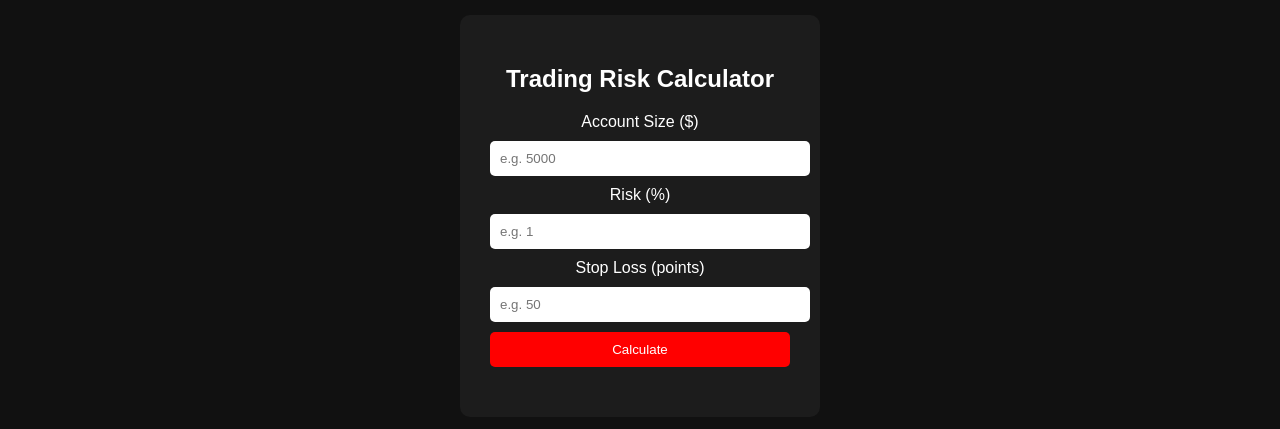
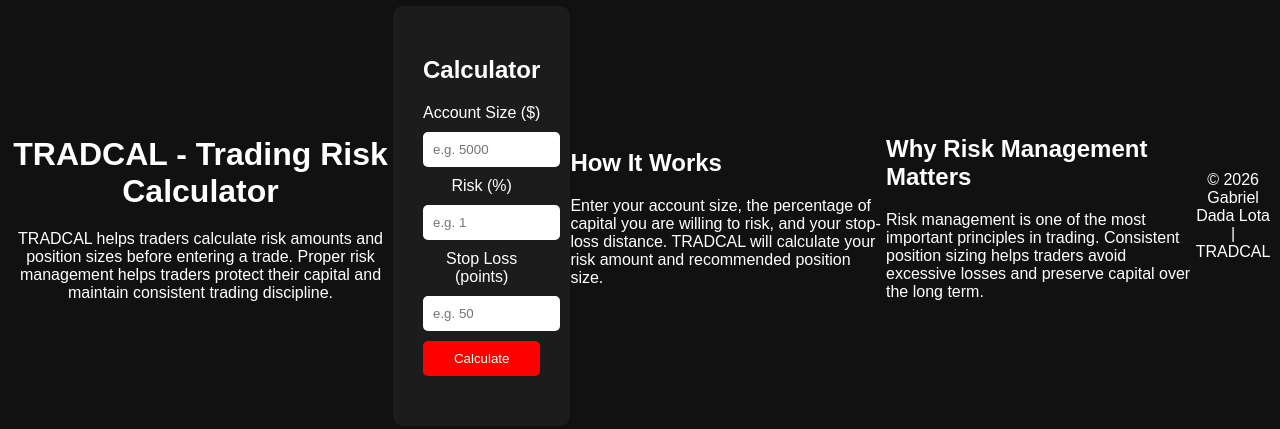
Before and after one commit to gabriellota4-beep/trading-risk-calculator, a website: page index.html in a window 1280 px wide. Shown: the part 192-621 px from the top of the page. Drawn offline with Linux system fonts and the light colour scheme.

Commit message:
Improve accessibility and site structure

```diff
--- a/assets/js/script.js
+++ b/assets/js/script.js
@@ -24,12 +24,21 @@ function calculate() {
     const data = calculateRisk(account, risk, stop);
 
     result.innerHTML = `
-        Risk Amount: $${data.riskAmount.toFixed(2)} <br>
-        Position Size: ${data.positionSize.toFixed(2)}
+        <p><strong>Risk Amount:</strong> $${data.riskAmount.toFixed(2)}</p>
+        <p><strong>Position Size:</strong> ${data.positionSize.toFixed(2)}</p>
     `;
 }
 
+// EVENT LISTENER
+document.addEventListener("DOMContentLoaded", () => {
+    const calculateButton = document.getElementById("calculate-btn");
+
+    if (calculateButton) {
+        calculateButton.addEventListener("click", calculate);
+    }
+});
+
 // EXPORT FOR JEST
-if (typeof module !== 'undefined') {
+if (typeof module !== "undefined") {
     module.exports = { calculateRisk };
 }
--- a/index.html
+++ b/index.html
@@ -3,15 +3,26 @@
 <head>
     <meta charset="UTF-8">
     <meta name="viewport" content="width=device-width, initial-scale=1.0">
-    <title>Trading Risk Calculator</title>
+    <title>TRADCAL - Trading Risk Calculator</title>
     <link rel="stylesheet" href="assets/css/style.css">
 </head>
 <body>
 
+    <header>
+        <h1>TRADCAL - Trading Risk Calculator</h1>
+
+        <p>
+            TRADCAL helps traders calculate risk amounts and position sizes
+            before entering a trade. Proper risk management helps traders
+            protect their capital and maintain consistent trading discipline.
+        </p>
+    </header>
+
     <main>
+
         <section class="container">
 
-            <h1>Trading Risk Calculator</h1>
+            <h2>Calculator</h2>
 
             <label for="account">Account Size ($)</label>
             <input type="number" id="account" placeholder="e.g. 5000">
@@ -22,12 +33,37 @@
             <label for="stop">Stop Loss (points)</label>
             <input type="number" id="stop" placeholder="e.g. 50">
 
-            <button onclick="calculate()">Calculate</button>
+            <button id="calculate-btn">Calculate</button>
 
             <div id="result"></div>
 
         </section>
+
+        <section>
+            <h2>How It Works</h2>
+
+            <p>
+                Enter your account size, the percentage of capital you are
+                willing to risk, and your stop-loss distance. TRADCAL will
+                calculate your risk amount and recommended position size.
+            </p>
+        </section>
+
+        <section>
+            <h2>Why Risk Management Matters</h2>
+
+            <p>
+                Risk management is one of the most important principles in
+                trading. Consistent position sizing helps traders avoid
+                excessive losses and preserve capital over the long term.
+            </p>
+        </section>
+
     </main>
+
+    <footer>
+        <p>&copy; 2026 Gabriel Dada Lota | TRADCAL</p>
+    </footer>
 
     <script src="assets/js/script.js"></script>
 
```
